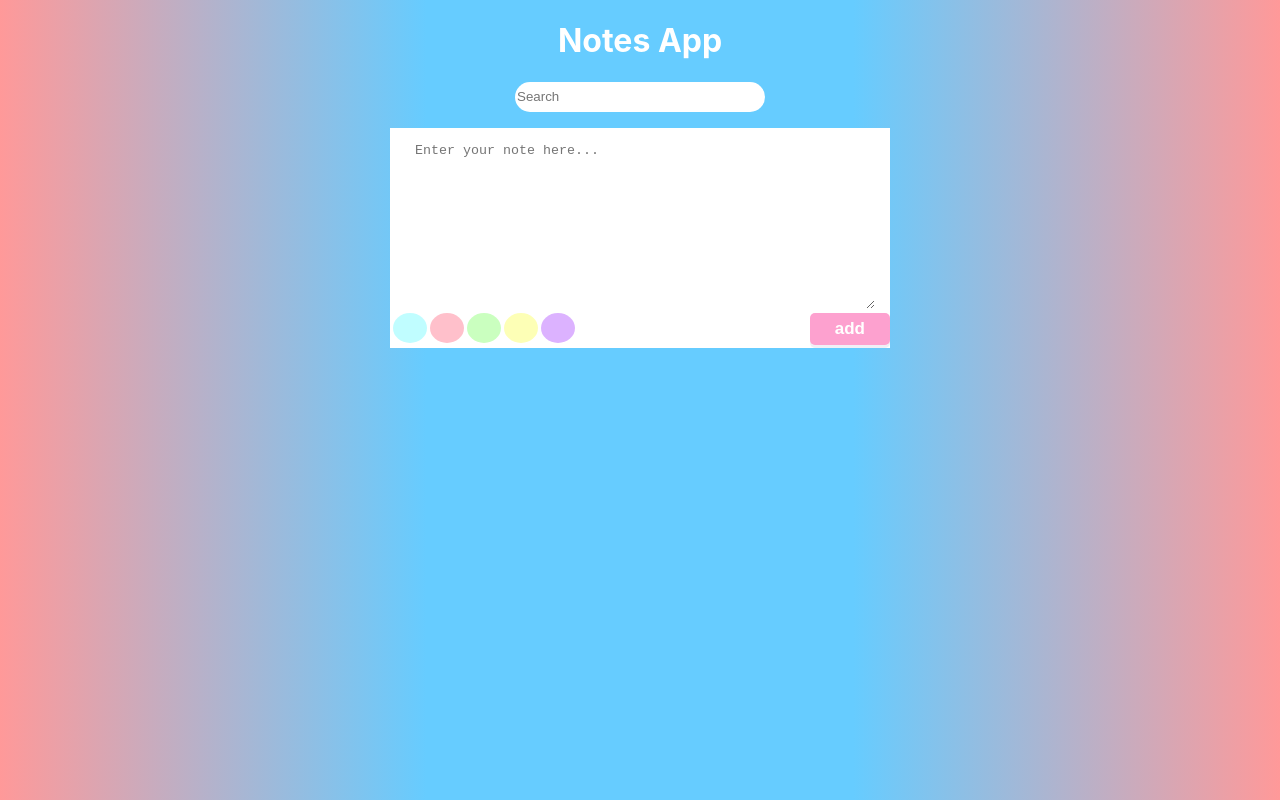
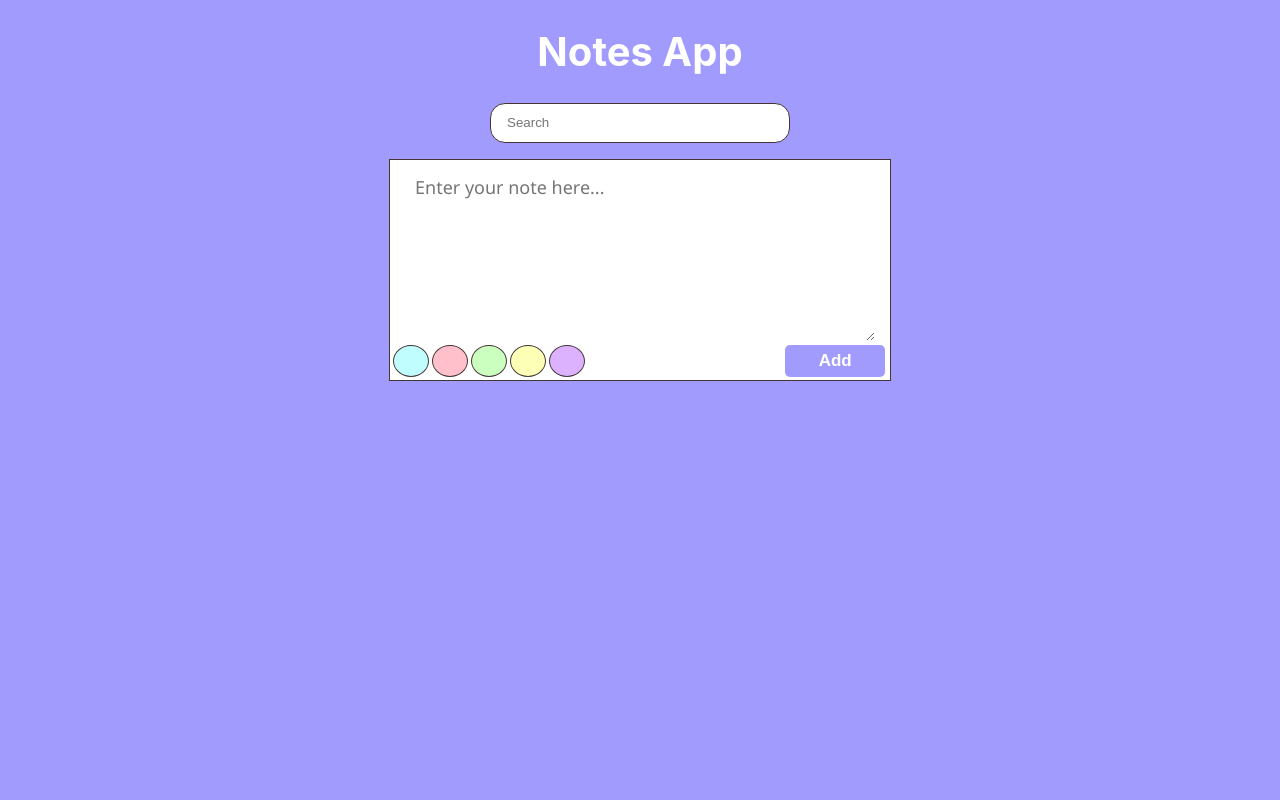
Before and after one commit to Eda-Inal/note-app, a React (Create React App) app: page / in a window 1280 px wide. Built offline with nearby package versions, Linux system fonts and the light colour scheme.

Commit message:
change some styles and fixed filtered function

```diff
--- a/src/App.css
+++ b/src/App.css
@@ -2,7 +2,8 @@
   text-align: center;
 }
 body{
-  background: linear-gradient(to right, #ff9999, #66ccff, #66ccff, #ff9999);
+background-color: #a29bfe;
+  /* background: linear-gradient(to right, #ff9999, #66ccff, #66ccff, #ff9999); */
 }
 .text-container{
   margin-top: 2rem;
@@ -13,10 +14,12 @@ body{
   align-items: center;
   margin: auto;
   margin-bottom: 1rem;
+  border: rgb(69, 53, 53) 0.01px solid;
 
 }
 h1{
 color: #ffffff;
+font-size: 40px;
 }
 
 
@@ -27,7 +30,7 @@ color: #ffffff;
   justify-content: center;
 }
 ul {
-  width: 500px;
+  width: 1000px;
   margin-top: 1rem;
   margin: auto;
   display: flex;
@@ -40,7 +43,7 @@ ul {
   border: 1px solid #ccc;
   margin-top: 0.5rem;
   padding: 10px;
-  height: 100px;
+  height: 160px;
   margin-right: 10px;
   margin-bottom: 10px; /* Yatay boşluklar için kullanabilirsiniz. */
   width: calc(33.333% - 10px); /* İki eleman arasındaki boşluğu düzeltmek için. */
@@ -55,6 +58,8 @@ textarea{
   outline: none;
   border: none;
   padding: 10px;
+  font-size: large;
+  font-family: 'Segoe UI', Tahoma, Geneva, Verdana, sans-serif;
 }
 .text-bottom{
   display: flex;
@@ -66,15 +71,19 @@ textarea{
   cursor: pointer;
 
 }
+.text{
+  font-size: large;
+}
 .color{
   padding-right: 4px;
-  border: 2px;
-  border-color: black;
+  border: 1px solid;
+  border-color: rgb(69, 53, 53) ;
   background-color: beige;
   margin-right: 3px;
   border-radius: 50%;
   width: 30px;
   height: 30px;
+
 }
 
 .blue{
@@ -101,23 +110,22 @@ textarea{
 button {
   border: none;
   outline: none;
-  background-color: #fda1cf;
+  background-color: #a29bfe;
+  cursor: pointer;
+  width: 100px;
   padding: 6px 25px;
   font-size: 17px;
   font-weight: 700;
-  color: #fff;
+  color: #ffffff;
   border-radius: 5px;
-  transition: all ease 0.1s;
-  box-shadow: 0px 3px 0px 0px #f0eff6;
+  margin-right: 0.3rem;
+
 }
 
-button:active {
-  transform: translateY(5px);
-  box-shadow: 0px 0px 0px 0px #a29bfe;
-}
+
 
 .error {
-  background-color: #a29bfe;
+  background-color: #ffffff;
   width: 150px;
   height: 80px;
   display: flex;
@@ -138,13 +146,12 @@ text-align: center;
 }
 .search{
 
-  width: 250px;
-  height: 30px;
+  width: 300px;
+  height: 40px;
   border-radius: 15px;
-  border: none;
+  border: 1px solid rgb(69, 53, 53) ;
   background-color: #ffffff;
-  cursor: pointer;
   margin-bottom: 1rem;
   outline: none;
-  border: none;
+  padding-left: 1rem;
 }
--- a/src/components/TextArea.jsx
+++ b/src/components/TextArea.jsx
@@ -65,7 +65,7 @@ function TextArea() {
             ))}
 
           </div>
-          <div><button onClick={handleClick}>add</button></div>
+          <div><button onClick={handleClick}>Add</button></div>
 
         </div>
 
@@ -74,7 +74,7 @@ function TextArea() {
 
       <ul className='notes-list'>
         {items.map((item) => (
-          <li className={item.background} key={item.id} ><span>  <FontAwesomeIcon onClick={() => deleteI(item.id)} icon={faTrashAlt} className='trash' /></span>{item.text} </li>
+          <li className={item.background} key={item.id} ><span>  <FontAwesomeIcon onClick={() => deleteI(item.id)} icon={faTrashAlt} className='trash' /></span><p className='text'>{item.text}</p> </li>
         ))}
       </ul>
     </div>
--- a/src/redux/notes/notesSlice.jsx
+++ b/src/redux/notes/notesSlice.jsx
@@ -35,14 +35,16 @@ export const notesSlice = createSlice({
             if (!letter) {
                 state.items = state.originalItems;
                 return;
-              }
+            }
+
             state.items = state.items.filter(item => {
-              if (typeof item.text !== 'string') {
-                return false;
-              }
-              return item.text.toLowerCase().startsWith(letter);
+                if (typeof item.text !== 'string') {
+                    return false;
+                }
+                return item.text.toLowerCase().includes(letter);
             });
-          }
+        }
+
 
 
     },
```
